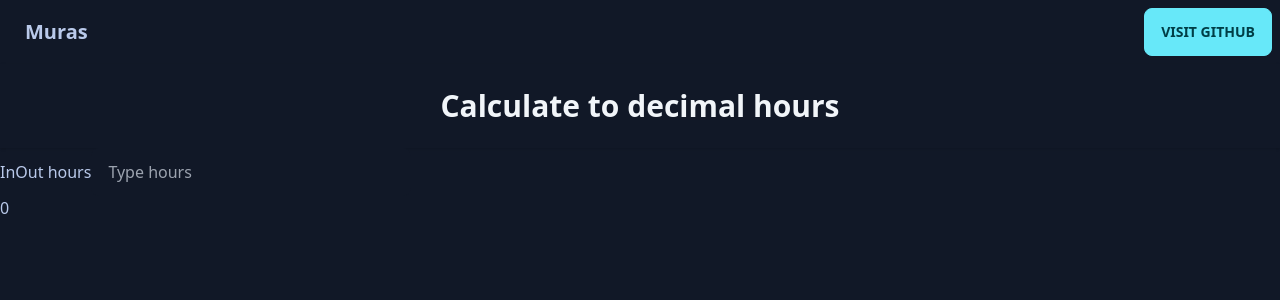
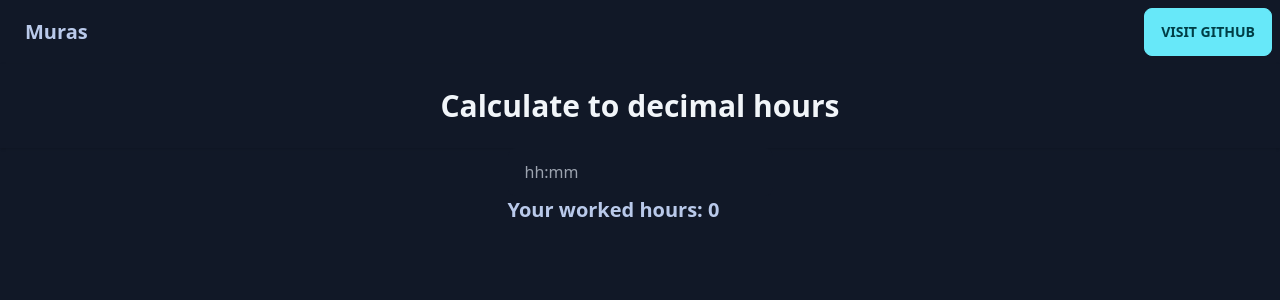
Before and after one commit to TheGreatShan/TimeConverter, a Vue app: page / in a window 1280 px wide. Shown: the top 300 px of the page. Built offline with nearby package versions, Linux system fonts and the light colour scheme.

Commit message:
:lipstick: InOutHours styling has been modified

```diff
--- a/src/components/InOutHours.vue
+++ b/src/components/InOutHours.vue
@@ -20,10 +20,12 @@ export default {
 <template>
     <div>
         <MurasHeader title="Calculate to decimal hours" />
-        <label>InOut hours</label>
-        <input v-model="hours" v-on:input="decimalHours" type="text" placeholder="Type hours"
-            className="input w-full max-w-xs dark:bg-white dark:text-black" />
-
-        <h1>{{ decimal }}</h1>
+        <div class="flex items-center justify-center">
+            <div>
+                <input v-model="hours" v-on:input="decimalHours" type="text" placeholder="hh:mm"
+                    class="input w-full max-w-xs dark:bg-white dark:text-black" />
+                <h1 class="font-bold text-xl">Your worked hours: {{ decimal }}</h1>
+            </div>
+        </div>
     </div>
 </template>
```
